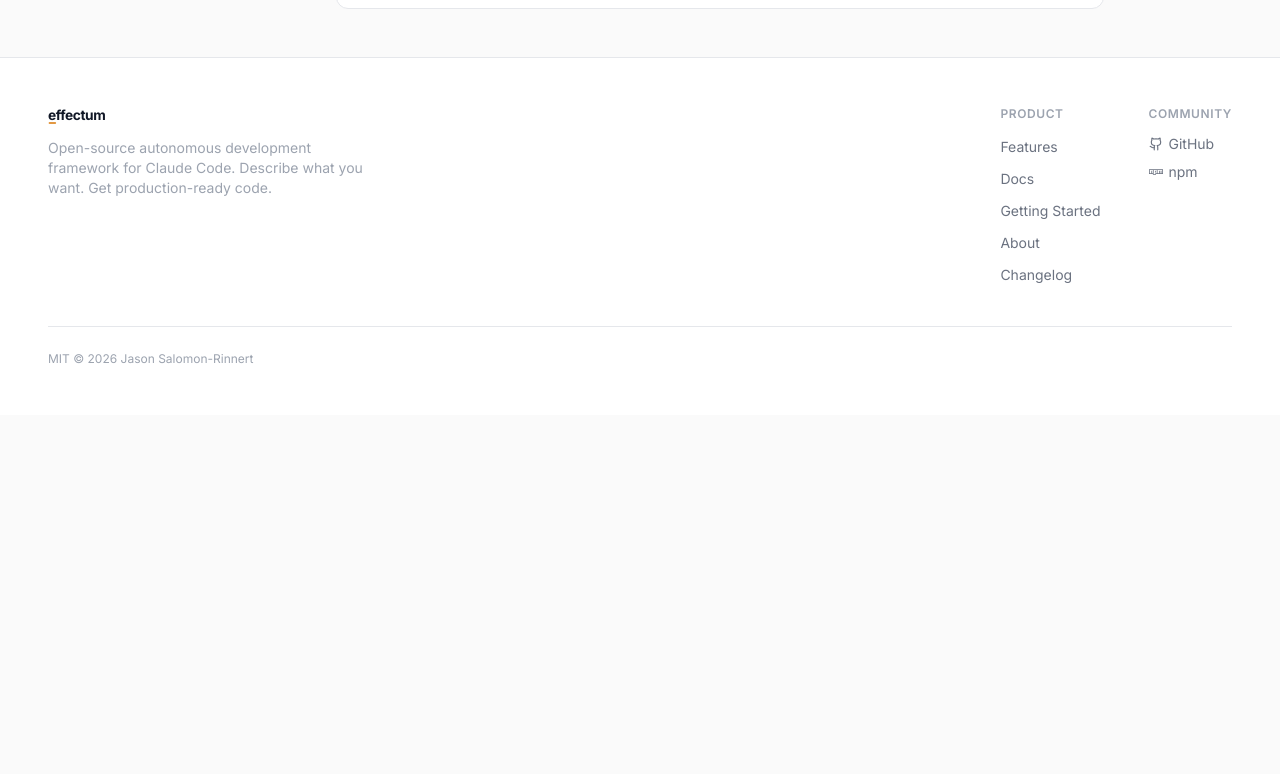
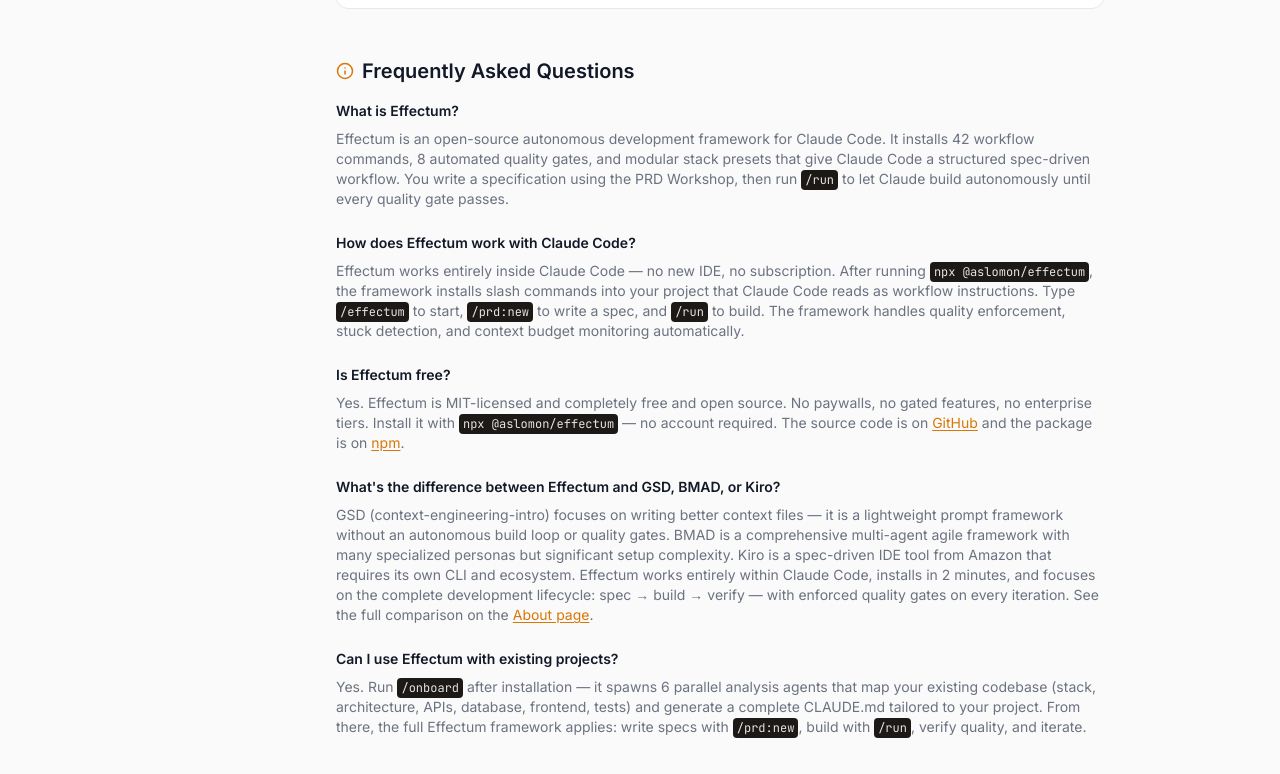
Before and after one commit to aslomon/effectum-website, a Next.js app: page /docs/getting-started in a window 1280 px wide. Shown: the part 4746-5520 px from the top of the page. Before the commit the page ends 5161 px from the top, so only its background shows below. Built offline with nearby package versions, Linux system fonts and the light colour scheme.

Commit message:
seo: content optimization + about page + FAQ + keyword integration

```diff
--- a/src/app/docs/getting-started/page.tsx
+++ b/src/app/docs/getting-started/page.tsx
@@ -443,6 +443,134 @@
           ))}
         </ul>
       </div>
+
+      {/* FAQ */}
+      <DocSection icon={Info} title="Frequently Asked Questions">
+        <div className="space-y-6">
+          <div>
+            <h3 className="text-sm font-semibold text-text-primary">
+              What is Effectum?
+            </h3>
+            <p className="mt-2 text-sm text-text-secondary">
+              Effectum is an open-source autonomous development framework for Claude Code.
+              It installs 42 workflow commands, 8 automated quality gates, and modular stack
+              presets that give Claude Code a structured spec-driven workflow. You write a
+              specification using the PRD Workshop, then run{" "}
+              <code className="rounded bg-code-bg px-1 py-0.5 font-mono text-xs text-code-text">
+                /run
+              </code>{" "}
+              to let Claude build autonomously until every quality gate passes.
+            </p>
+          </div>
+
+          <div>
+            <h3 className="text-sm font-semibold text-text-primary">
+              How does Effectum work with Claude Code?
+            </h3>
+            <p className="mt-2 text-sm text-text-secondary">
+              Effectum works entirely inside Claude Code — no new IDE, no subscription.
+              After running{" "}
+              <code className="rounded bg-code-bg px-1 py-0.5 font-mono text-xs text-code-text">
+                npx @aslomon/effectum
+              </code>
+              , the framework installs slash commands into your project that Claude Code
+              reads as workflow instructions. Type{" "}
+              <code className="rounded bg-code-bg px-1 py-0.5 font-mono text-xs text-code-text">
+                /effectum
+              </code>{" "}
+              to start,{" "}
+              <code className="rounded bg-code-bg px-1 py-0.5 font-mono text-xs text-code-text">
+                /prd:new
+              </code>{" "}
+              to write a spec, and{" "}
+              <code className="rounded bg-code-bg px-1 py-0.5 font-mono text-xs text-code-text">
+                /run
+              </code>{" "}
+              to build. The framework handles quality enforcement, stuck detection, and
+              context budget monitoring automatically.
+            </p>
+          </div>
+
+          <div>
+            <h3 className="text-sm font-semibold text-text-primary">
+              Is Effectum free?
+            </h3>
+            <p className="mt-2 text-sm text-text-secondary">
+              Yes. Effectum is MIT-licensed and completely free and open source. No paywalls,
+              no gated features, no enterprise tiers. Install it with{" "}
+              <code className="rounded bg-code-bg px-1 py-0.5 font-mono text-xs text-code-text">
+                npx @aslomon/effectum
+              </code>{" "}
+              — no account required. The source code is on{" "}
+              <a
+                href="https://github.com/aslomon/effectum"
+                target="_blank"
+                rel="noopener noreferrer"
+                className="text-accent hover:text-accent-hover underline underline-offset-2"
+              >
+                GitHub
+              </a>{" "}
+              and the package is on{" "}
+              <a
+                href="https://www.npmjs.com/package/@aslomon/effectum"
+                target="_blank"
+                rel="noopener noreferrer"
+                className="text-accent hover:text-accent-hover underline underline-offset-2"
+              >
+                npm
+              </a>
+              .
+            </p>
+          </div>
+
+          <div>
+            <h3 className="text-sm font-semibold text-text-primary">
+              What&apos;s the difference between Effectum and GSD, BMAD, or Kiro?
+            </h3>
+            <p className="mt-2 text-sm text-text-secondary">
+              GSD (context-engineering-intro) focuses on writing better context files — it is
+              a lightweight prompt framework without an autonomous build loop or quality gates.
+              BMAD is a comprehensive multi-agent agile framework with many specialized personas
+              but significant setup complexity. Kiro is a spec-driven IDE tool from Amazon that
+              requires its own CLI and ecosystem. Effectum works entirely within Claude Code,
+              installs in 2 minutes, and focuses on the complete development lifecycle: spec →
+              build → verify — with enforced quality gates on every iteration. See the full
+              comparison on the{" "}
+              <a
+                href="/about"
+                className="text-accent hover:text-accent-hover underline underline-offset-2"
+              >
+                About page
+              </a>
+              .
+            </p>
+          </div>
+
+          <div>
+            <h3 className="text-sm font-semibold text-text-primary">
+              Can I use Effectum with existing projects?
+            </h3>
+            <p className="mt-2 text-sm text-text-secondary">
+              Yes. Run{" "}
+              <code className="rounded bg-code-bg px-1 py-0.5 font-mono text-xs text-code-text">
+                /onboard
+              </code>{" "}
+              after installation — it spawns 6 parallel analysis agents that map your existing
+              codebase (stack, architecture, APIs, database, frontend, tests) and generate a
+              complete CLAUDE.md tailored to your project. From there, the full Effectum
+              framework applies: write specs with{" "}
+              <code className="rounded bg-code-bg px-1 py-0.5 font-mono text-xs text-code-text">
+                /prd:new
+              </code>
+              , build with{" "}
+              <code className="rounded bg-code-bg px-1 py-0.5 font-mono text-xs text-code-text">
+                /run
+              </code>
+              , verify quality, and iterate.
+            </p>
+          </div>
+        </div>
+      </DocSection>
     </div>
   );
 }
--- a/src/app/layout.tsx
+++ b/src/app/layout.tsx
@@ -38,11 +38,19 @@
     "PRD workshop",
     "test-driven AI development",
     "quality gates AI coding",
+    "AI development quality",
     "AI development workflow",
     "Claude Code setup",
     "autonomous coding system",
     "Anthropic Claude Code",
-    "open source",
+    "open source AI development framework",
+    "GSD alternative",
+    "BMAD alternative",
+    "Kiro alternative",
+    "Taskmaster alternative",
+    "Claude Code productivity",
+    "spec driven AI development",
+    "production ready AI code",
   ],
   authors: [
     { name: "Jason Salomon-Rinnert", url: "https://github.com/aslomon" },
--- a/src/components/landing/how-it-works.tsx
+++ b/src/components/landing/how-it-works.tsx
@@ -81,11 +81,11 @@
             Workflow
           </p>
           <h2 className="text-3xl font-semibold tracking-tight text-text-primary sm:text-4xl">
-            How it works
+            How the Effectum framework works
           </h2>
           <p className="mt-4 text-lg text-text-secondary">
-            From idea to production-ready code — a complete development
-            pipeline.
+            From idea to production-ready code — a complete Claude Code development
+            workflow in six steps.
           </p>
         </div>
 
```
